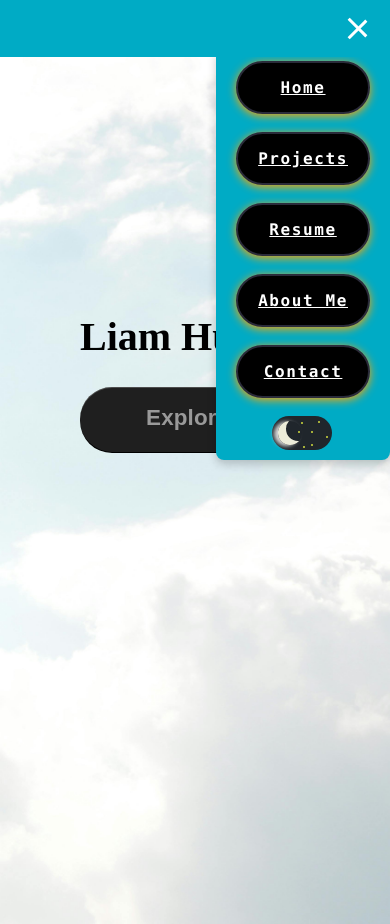
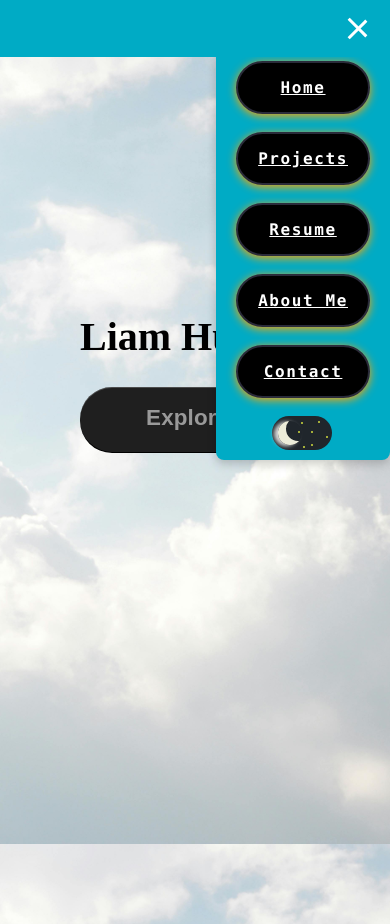
Before and after one commit to Liam4478/Website, a plain HTML site: page index.html in a window 390 px wide. Both pictures are taken after a click on the element 357 px from the left and 28 px from the top of the page. Drawn offline with Linux system fonts and the light colour scheme.

Commit message:
Adding in a few updates that I made.

```diff
--- a/index.html
+++ b/index.html
@@ -82,7 +82,7 @@
 
         </home>
 
-      <script src="script.js" defer></script>
+      <script src="script.js"></script>
 
     </body>
 </html>
--- a/styles.css
+++ b/styles.css
@@ -95,7 +95,12 @@
   }
 
   body {
-   height: 100vh;
+  min-height: 100vh;
+  height: auto;
+  background-image: var(--background-light);
+  background-size: cover;
+  background-repeat: no-repeat;
+  background-attachment: fixed;
    margin: 0;
    background-image: var(--background-light);
    background-size: cover;
@@ -241,9 +246,13 @@
 }
 
 .mobile-menu.open {
-  max-height: 400px;
-  padding: 10px 20px;
+max-height: none;
+ height: auto;
+  max-height: 90vh;
+ overflow-y: auto;
+ padding: 10px 20px;
 }
+
 
 
 @media (min-width: 769px) {
```
Also changed, not shown: Articles/VPNResearch.html (+1 -1 lines), Articles/datacenter.html (+1 -1 lines), Projects/Answer-File.html (+1 -1 lines), Projects/Incus-Automation.html (+1 -1 lines), Projects/budget-calculator.html (+1 -1 lines), Projects/music-player.html (+1 -1 lines), about.html (+1 -1 lines), articles.html (+1 -1 lines), contact.html (+1 -1 lines), projects.html (+3 -4 lines), resume.html (+1 -1 lines), 1 other file.
